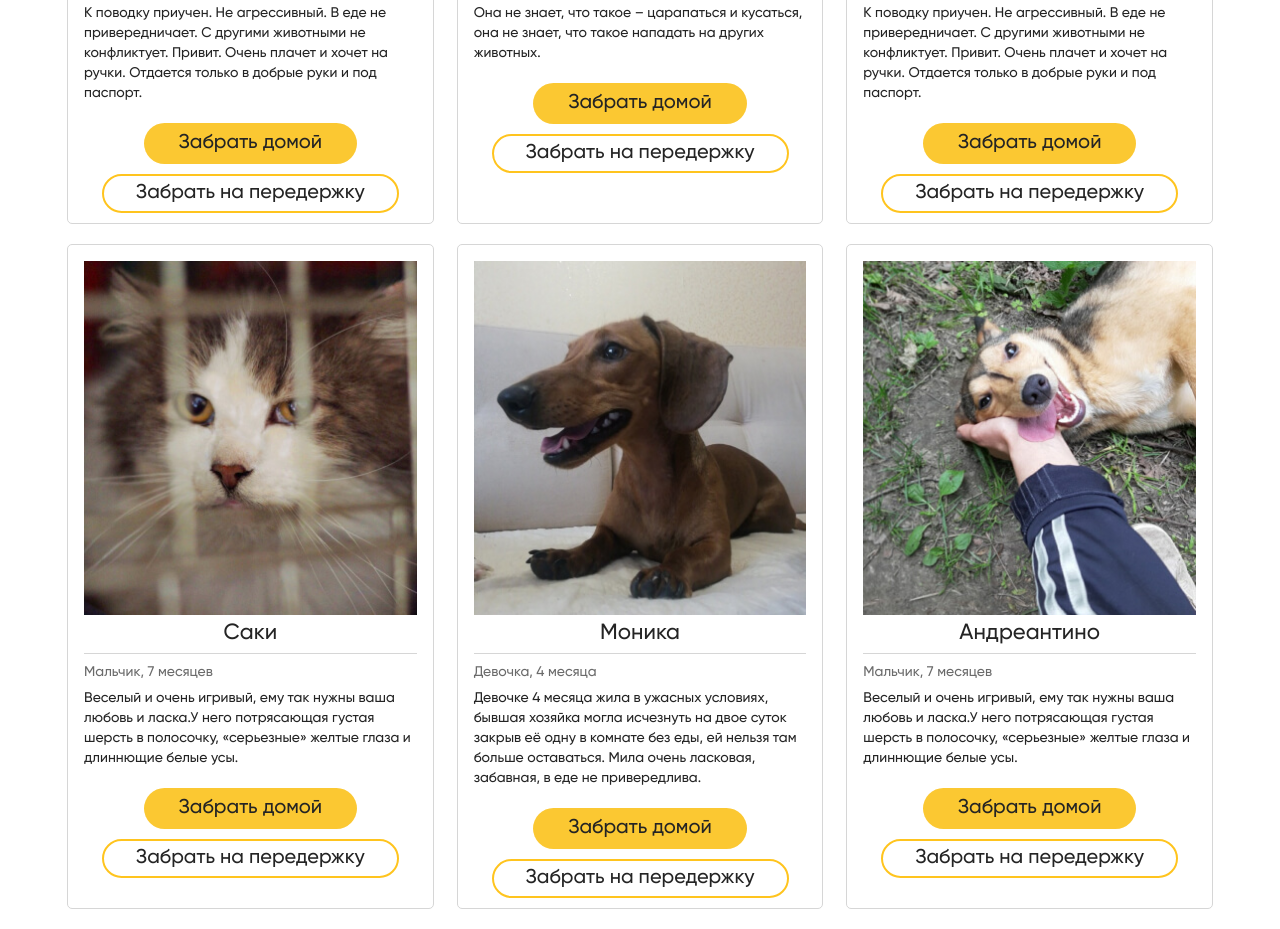
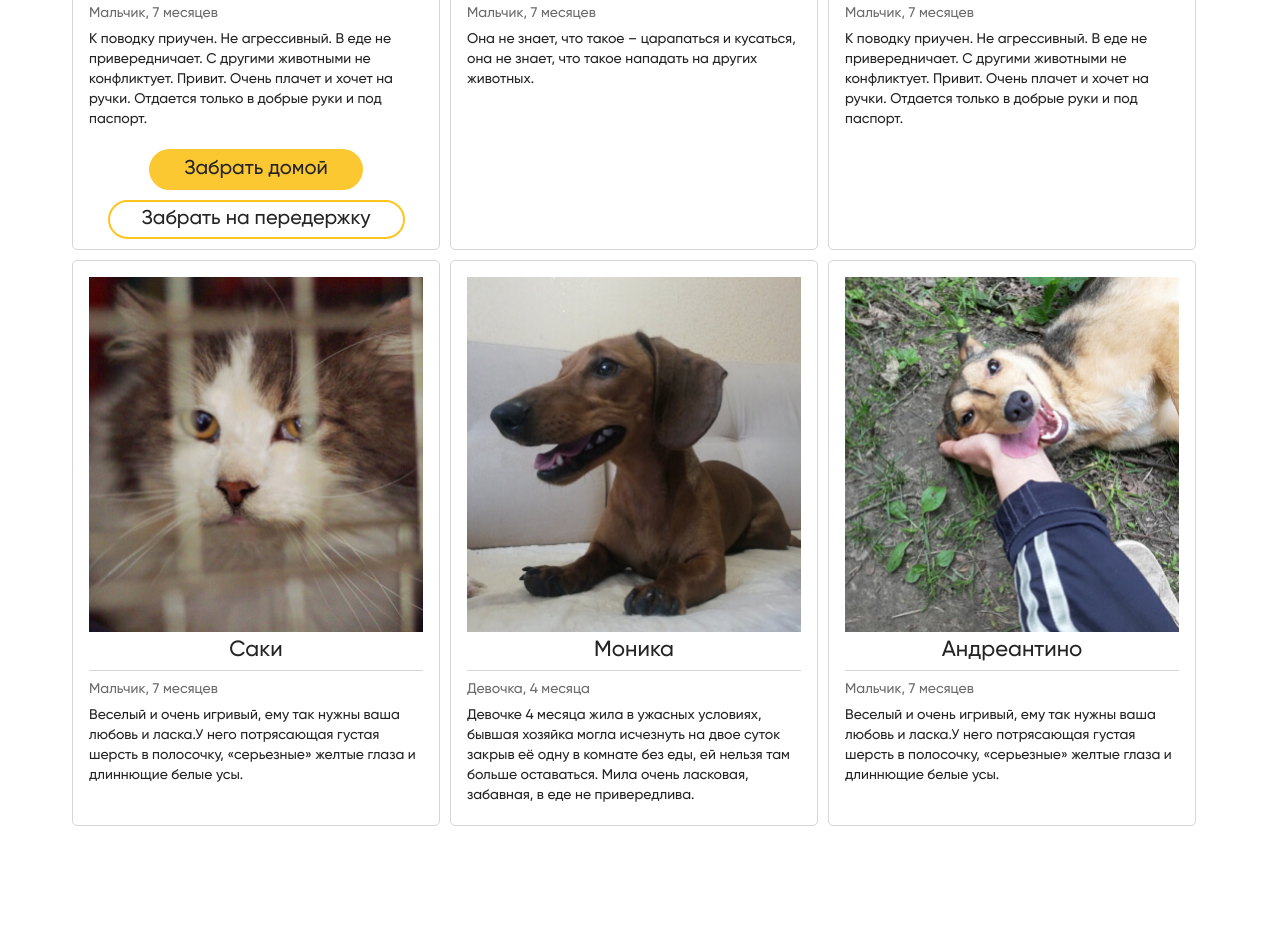
Before and after one commit to mikroNQ/HW1, a plain HTML site: page index.html in a window 1280 px wide. Shown: the part 2887-3816 px from the top of the page. After the commit the page ends 3718 px from the top, so only its background shows below. Drawn offline with Linux system fonts and the light colour scheme; files whose address does not match are found by name.

Commit message:
мелкие изменения

```diff
--- a/assets/css/style.css
+++ b/assets/css/style.css
@@ -120,7 +120,7 @@ ul, ol {
 }
 
 .btn-secondary:hover {
-  border: 3px solid #FFBC00;
+  border-color: #d6a82a;
 
 }
 
@@ -499,7 +499,7 @@ color: #C78100;
 .animals__wrapper {
   display: flex;
   flex-wrap: wrap;
-  justify-content: space-between;
+
 }
 
 .animals__list {
@@ -507,12 +507,14 @@ color: #C78100;
 }
 
 .animals__item {
-  width: 32%;
+
+  width: 368px;
+
   border: 1px solid #D6D6D6;
   box-sizing: border-box;
   border-radius: 5px;
   padding: 16px 16px 0 16px;
-  margin-bottom: 20px;
+  margin: 5px 5px 5px 5px;
 }
 
 .animals__img {
--- a/index.html
+++ b/index.html
@@ -163,7 +163,7 @@
           </div>
         </div><!-- /help__col -->
 
-      </div>
+      </div>пше
     </div>
   </section>
 
@@ -210,7 +210,6 @@
       <h2 id="animals" class="animals__title">Наши подопечные</h2>
       <div class="animals__wrapper">
 
-
         <div class="animals__item">
           <img class="animals__img" src="assets/images/animals/1.jpg" alt="">
           <h3 class="animals__subtitle">Моник</h3>
@@ -231,8 +230,7 @@
           <div class="animals__text">
             Она не знает, что такое – царапаться и кусаться, она не знает, что такое нападать на других животных.
           </div>
-          <button type="button" class="btn-primary">Забрать домой</button>
-          <button type="button" class="btn-secondary">Забрать на передержку</button>
+
 
         </div><!-- /animals__item -->
 
@@ -245,8 +243,7 @@
             Очень плачет и
             хочет на ручки. Отдается только в добрые руки и под паспорт.
           </div>
-          <button type="button" class="btn-primary">Забрать домой</button>
-          <button type="button" class="btn-secondary">Забрать на передержку</button>
+
         </div><!-- /animals__item -->
 
         <div class="animals__item">
@@ -258,8 +255,7 @@
             «серьезные»
             желтые глаза и длиннющие белые усы.
           </div>
-          <button type="button" class="btn-primary">Забрать домой</button>
-          <button type="button" class="btn-secondary">Забрать на передержку</button>
+
         </div><!-- /animals__item -->
 
         <div class="animals__item">
@@ -271,8 +267,7 @@
             комнате без еды,
             ей нельзя там больше оставаться. Мила очень ласковая, забавная, в еде не привередлива.
           </div>
-          <button type="button" class="btn-primary">Забрать домой</button>
-          <button type="button" class="btn-secondary">Забрать на передержку</button>
+
         </div><!-- /animals__item -->
 
         <div class="animals__item">
@@ -284,15 +279,11 @@
             «серьезные»
             желтые глаза и длиннющие белые усы.
           </div>
-          <button type="button" class="btn-primary">Забрать домой</button>
-          <button type="button" class="btn-secondary">Забрать на передержку</button>
+
         </div><!-- /animals__item -->
 
-
-
-
-      </div>
-    </div>
+      </div><!-- /animals__wrapper -->
+    </div><!-- /container -->
   </section><!-- animals -->
 
 
```
